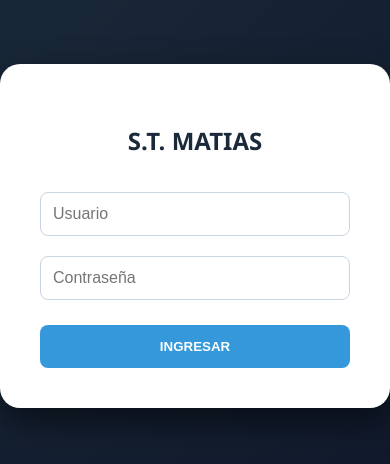
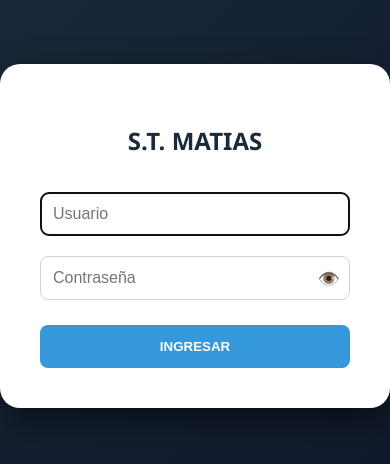
Before and after one commit to mafero171189-byte/gestion-taller, a plain HTML site: page index.html in a window 390 px wide. Shown: the part 186-650 px from the top of the page. Drawn offline with nearby package versions, Linux system fonts and the light colour scheme; no server answers.

Commit message:
Login enter pc.html

```diff
--- a/index.html
+++ b/index.html
@@ -128,7 +128,10 @@
     <div class="login-card">
         <h2>S.T. MATIAS</h2>
         <input type="text" id="userIn" placeholder="Usuario">
-        <input type="password" id="passIn" placeholder="Contraseña">
+        <div style="position: relative; width: 100%; margin: 10px 0;">
+            <input type="password" id="passIn" placeholder="Contraseña" style="margin: 0; padding-right: 40px;">
+            <span id="togglePass" onclick="toggleLoginPassword()" style="position: absolute; right: 10px; top: 50%; transform: translateY(-50%); cursor: pointer; font-size: 18px; user-select: none;">👁️</span>
+        </div>
         <button class="btn-login" onclick="checkAccess()">INGRESAR</button>
         <p id="loginError" style="color:red; font-size:12px; margin-top:10px; display:none;"></p>
     </div>
@@ -354,6 +357,9 @@
         if (session) {
             const data = JSON.parse(session);
             grantAccess(data.user, data.isAdmin, true);
+        } else {
+            // Auto-foco en el input de usuario si no hay sesión iniciada
+            setTimeout(() => document.getElementById('userIn').focus(), 100);
         }
         loadDraft();
     }
@@ -922,6 +928,35 @@
             else if (manual) { showToast("SISTEMA AL DÍA: No hay fotos de más de 45 días", "#2ecc71"); }
         });
     }
+
+    // --- NUEVAS FUNCIONES DE LOGIN ---
+
+    // Mostrar/Ocultar contraseña
+    function toggleLoginPassword() {
+        const passInput = document.getElementById('passIn');
+        const toggleIcon = document.getElementById('togglePass');
+
+        if (passInput.type === 'password') {
+            passInput.type = 'text';
+            toggleIcon.innerText = '🔒';
+        } else {
+            passInput.type = 'password';
+            toggleIcon.innerText = '👁️';
+        }
+    }
+
+    // Navegación con Enter en el login
+    document.getElementById('userIn').addEventListener('keypress', function (e) {
+        if (e.key === 'Enter') {
+            document.getElementById('passIn').focus();
+        }
+    });
+
+    document.getElementById('passIn').addEventListener('keypress', function (e) {
+        if (e.key === 'Enter') {
+            checkAccess();
+        }
+    });
 </script>
 </body>
 </html>
```
